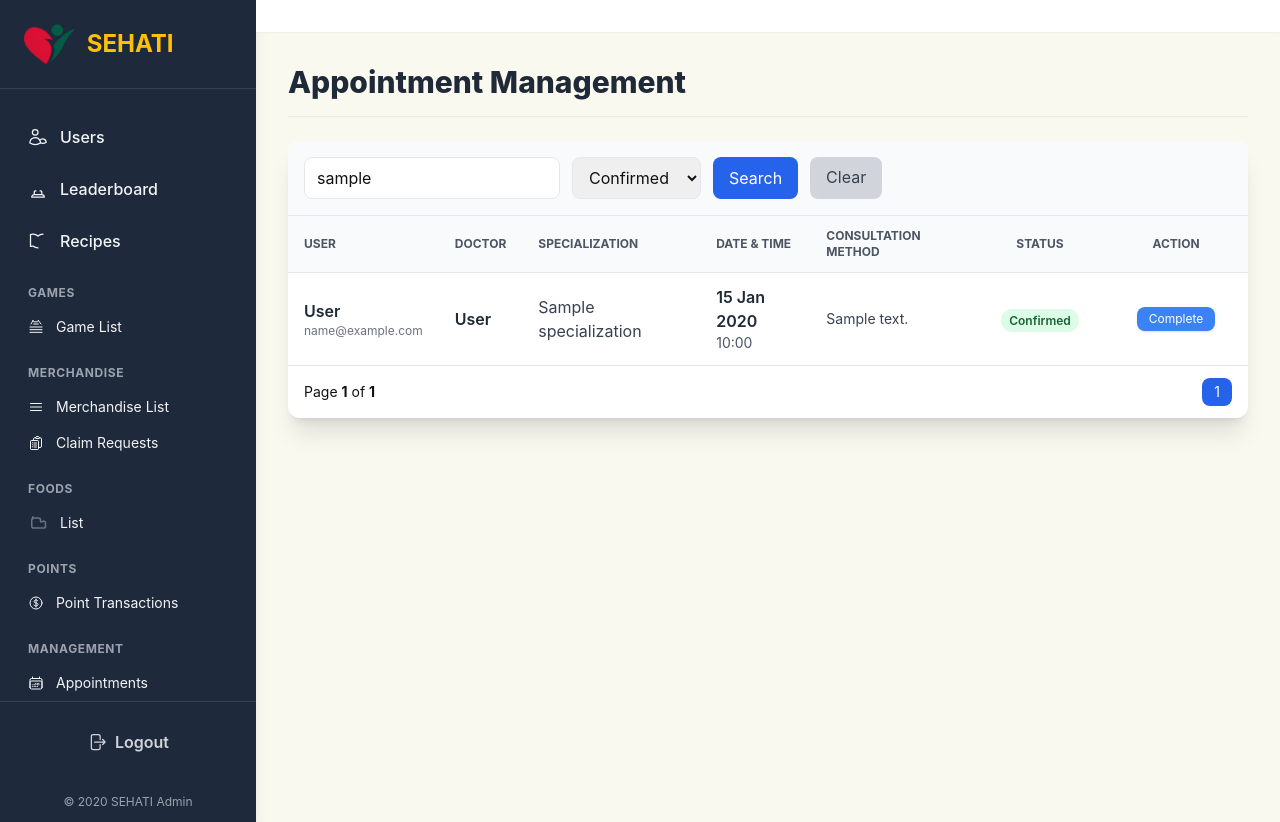
After one commit to ridwan-ansari/sehati, a FastAPI app: template app/src/templates/admin/appointments.html in a window 1280 px wide. The commit adds this page. Run offline with FastAPI, Linux system fonts and the light colour scheme; the template is opened without the code that fills it: most values are stand-ins (such as "Sample title", 1, 10 or a date in 2020); parts of the project's set-up code (start-up, migrations or seed data) failed here and were passed over; some libraries are stand-ins or nearby versions; some web fonts are replaced.

Commit message:
add appointment list in dashboard

```diff
--- /dev/null
+++ b/app/src/templates/admin/appointments.html
@@ -0,0 +1,216 @@
+{% extends "admin/base.html" %}
+{% block title %}Appointments{% endblock %}
+
+{% block content %}
+
+<div class="fixed top-4 right-4 z-50 space-y-2">
+    {% if success %}
+    <div id="success-toast" class="bg-green-500 text-white p-4 rounded-lg shadow-lg flex items-center gap-3 w-80">
+        <strong>Success!</strong>
+        <span class="ml-auto cursor-pointer" onclick="this.parentElement.remove()">×</span>
+    </div>
+    {% endif %}
+
+    {% if error %}
+    <div id="error-toast" class="bg-red-600 text-white p-4 rounded-lg shadow-lg flex items-center gap-3 w-80">
+        <strong>Error!</strong>
+        <span class="ml-auto cursor-pointer" onclick="this.parentElement.remove()">×</span>
+    </div>
+    {% endif %}
+</div>
+
+<div class="flex justify-between items-center mb-6 border-b pb-4">
+    <h2 class="text-3xl font-extrabold text-gray-800">Appointment Management</h2>
+</div>
+
+<div class="bg-white shadow-xl rounded-xl overflow-hidden">
+
+    <div class="p-4 border-b bg-gray-50">
+        <form method="get" class="flex gap-3">
+            <input
+                type="text"
+                name="username"
+                placeholder="Search by username..."
+                value="{{ username or '' }}"
+                class="border rounded-lg px-3 py-2 w-64 focus:outline-none focus:ring-2 focus:ring-blue-500"
+            >
+            <select name="status" class="border rounded-lg px-3 py-2 focus:outline-none focus:ring-2 focus:ring-blue-500">
+                <option value="">All Status</option>
+                <option value="pending" {% if status == 'pending' %}selected{% endif %}>Pending</option>
+                <option value="confirmed" {% if status == 'confirmed' %}selected{% endif %}>Confirmed</option>
+                <option value="rejected" {% if status == 'rejected' %}selected{% endif %}>Rejected</option>
+                <option value="completed" {% if status == 'completed' %}selected{% endif %}>Completed</option>
+                <option value="cancelled" {% if status == 'cancelled' %}selected{% endif %}>Cancelled</option>
+            </select>
+            <button type="submit" class="px-4 py-2 bg-blue-600 text-white rounded-lg hover:bg-blue-700">
+                Search
+            </button>
+            {% if username or status %}
+            <a href="?page=1&limit={{ limit }}"
+               class="px-4 py-2 bg-gray-300 text-gray-700 rounded-lg hover:bg-gray-400">
+                Clear
+            </a>
+            {% endif %}
+        </form>
+    </div>
+
+    <div class="overflow-x-auto">
+        <table class="min-w-full text-left divide-y divide-gray-200">
+            <thead>
+                <tr class="bg-gray-50 text-gray-600 uppercase text-xs">
+                    <th class="py-3 px-4 font-bold">User</th>
+                    <th class="py-3 px-4 font-bold">Doctor</th>
+                    <th class="py-3 px-4 font-bold">Specialization</th>
+                    <th class="py-3 px-4 font-bold">Date & Time</th>
+                    <th class="py-3 px-4 font-bold">Consultation Method</th>
+                    <th class="py-3 px-4 font-bold text-center w-32">Status</th>
+                    <th class="py-3 px-4 font-bold text-center w-36">Action</th>
+                </tr>
+            </thead>
+
+            <tbody class="divide-y divide-gray-100">
+            {% for a in appointments %}
+                <tr class="hover:bg-yellow-50/50">
+                    <td class="py-3 px-4">
+                        <div class="font-semibold text-gray-800">{{ a.user.fullname }}</div>
+                        <div class="text-xs text-gray-500">{{ a.user.email }}</div>
+                    </td>
+
+                    <td class="py-3 px-4">
+                        <div class="font-semibold text-gray-800">{{ a.professional.fullname }}</div>
+                    </td>
+
+                    <td class="py-3 px-4 text-gray-700">
+                        {{ a.professional.specialization }}
+                    </td>
+
+                    <td class="py-3 px-4">
+                        <div class="font-semibold text-gray-800">{{ a.appointment_date.strftime('%d %b %Y') }}</div>
+                        <div class="text-sm text-gray-600">{{ a.appointment_time.strftime('%H:%M') }}</div>
+                    </td>
+
+                    <td class="py-3 px-4 text-gray-700 text-sm">
+                        {{ a.notes or '-' }}
+                    </td>
+
+                    <td class="py-3 px-4 text-center">
+                        {% if a.status == 'pending' %}
+                            <span class="px-2 py-1 bg-yellow-100 text-yellow-800 rounded-full text-xs font-semibold">Pending</span>
+                        {% elif a.status == 'confirmed' %}
+                            <span class="px-2 py-1 bg-green-100 text-green-800 rounded-full text-xs font-semibold">Confirmed</span>
+                        {% elif a.status == 'approved' %}
+                            <span class="px-2 py-1 bg-green-100 text-green-800 rounded-full text-xs font-semibold">Approved</span>
+                        {% elif a.status == 'rejected' %}
+                            <span class="px-2 py-1 bg-red-100 text-red-800 rounded-full text-xs font-semibold">Rejected</span>
+                        {% elif a.status == 'completed' %}
+                            <span class="px-2 py-1 bg-blue-100 text-blue-800 rounded-full text-xs font-semibold">Completed</span>
+                        {% elif a.status == 'cancelled' %}
+                            <span class="px-2 py-1 bg-gray-100 text-gray-800 rounded-full text-xs font-semibold">Cancelled</span>
+                        {% endif %}
+                    </td>
+
+                    <td class="py-3 px-4 text-center">
+                        <div class="flex justify-center gap-2">
+                            {% if a.status == 'pending' %}
+                                <form method="post" action="/dashboard/appointments/update/{{ a.id }}/confirmed" class="contents">
+                                    <button type="submit"
+                                        class="px-3 py-1 bg-green-500 text-white text-xs rounded-lg shadow hover:bg-green-600">
+                                        Confirm
+                                    </button>
+                                </form>
+                                <form method="post" action="/dashboard/appointments/update/{{ a.id }}/rejected" class="contents">
+                                    <button type="submit"
+                                        class="px-3 py-1 bg-red-600 text-white text-xs rounded-lg shadow hover:bg-red-700">
+                                        Reject
+                                    </button>
+                                </form>
+                            {% elif a.status == 'confirmed' %}
+                                <form method="post" action="/dashboard/appointments/update/{{ a.id }}/completed" class="contents">
+                                    <button type="submit"
+                                        class="px-3 py-1 bg-blue-500 text-white text-xs rounded-lg shadow hover:bg-blue-600">
+                                        Complete
+                                    </button>
+                                </form>
+                            {% else %}
+                                <span class="text-xs text-gray-400">No action</span>
+                            {% endif %}
+                        </div>
+                    </td>
+                </tr>
+            {% endfor %}
+            </tbody>
+        </table>
+    </div>
+
+    <div class="flex justify-between items-center px-4 py-3 border-t">
+        <div class="text-sm">
+            Page <strong>{{ page }}</strong> of <strong>{{ total_pages }}</strong>
+        </div>
+
+        <div class="flex gap-1">
+            {% set max_visible_pages = 5 %}
+            {% set boundary_pages = 2 %}
+            {% set start_page = [page - boundary_pages, 2] | max %}
+            {% set end_page = [page + boundary_pages, total_pages - 1] | min %}
+
+            {% if page <= boundary_pages %}
+                {% set end_page = [max_visible_pages, total_pages - 1] | min %}
+            {% elif page >= total_pages - boundary_pages + 1 %}
+                {% set start_page = [total_pages - max_visible_pages + 1, 2] | max %}
+            {% endif %}
+
+            {% set pages_to_show = range(1, total_pages + 1) %}
+
+            {% if page > 1 %}
+            <a href="?page={{ page - 1 }}&limit={{ limit }}&username={{ username or '' }}&status={{ status or '' }}"
+               class="px-3 py-1 border rounded-lg bg-white hover:bg-gray-100 text-sm">Prev</a>
+            {% endif %}
+
+            {% if total_pages > 0 %}
+                {% if 1 == page %}
+                    <span class="px-3 py-1 bg-blue-600 text-white rounded-lg text-sm">1</span>
+                {% else %}
+                    <a href="?page=1&limit={{ limit }}&username={{ username or '' }}&status={{ status or '' }}"
+                       class="px-3 py-1 border rounded-lg text-sm hover:bg-gray-100">1</a>
+                {% endif %}
+            {% endif %}
+
+            {% if start_page > 2 %}
+                <span class="px-3 py-1 text-gray-500 text-sm">...</span>
+            {% endif %}
+
+            {% for p in pages_to_show %}
+                {% if p > 1 and p < total_pages %}
+                    {% if p >= start_page and p <= end_page %}
+                        {% if p == page %}
+                            <span class="px-3 py-1 bg-blue-600 text-white rounded-lg text-sm">{{ p }}</span>
+                        {% else %}
+                            <a href="?page={{ p }}&limit={{ limit }}&username={{ username or '' }}&status={{ status or '' }}"
+                               class="px-3 py-1 border rounded-lg text-sm hover:bg-gray-100">{{ p }}</a>
+                        {% endif %}
+                    {% endif %}
+                {% endif %}
+            {% endfor %}
+
+            {% if end_page < total_pages - 1 %}
+                <span class="px-3 py-1 text-gray-500 text-sm">...</span>
+            {% endif %}
+
+            {% if total_pages > 1 %}
+                {% if total_pages == page %}
+                    <span class="px-3 py-1 bg-blue-600 text-white rounded-lg text-sm">{{ total_pages }}</span>
+                {% else %}
+                    <a href="?page={{ total_pages }}&limit={{ limit }}&username={{ username or '' }}&status={{ status or '' }}"
+                       class="px-3 py-1 border rounded-lg text-sm hover:bg-gray-100">{{ total_pages }}</a>
+                {% endif %}
+            {% endif %}
+
+            {% if page < total_pages %}
+            <a href="?page={{ page + 1 }}&limit={{ limit }}&username={{ username or '' }}&status={{ status or '' }}"
+               class="px-3 py-1 border rounded-lg bg-white hover:bg-gray-100 text-sm">Next</a>
+            {% endif %}
+        </div>
+    </div>
+</div>
+
+{% endblock %}
--- a/app/src/templates/admin/base.html
+++ b/app/src/templates/admin/base.html
@@ -403,6 +403,22 @@
           </a>
         </div>
 
+        <div class="pt-4">
+          <div class="px-4 pb-2 text-xs font-bold text-gray-400 uppercase tracking-wider">
+            Management
+          </div>
+          <a href="/dashboard/appointments"
+            class="menu-item flex items-center px-4 py-2 rounded-lg hover:bg-[var(--sidebar-hover)] transition-all duration-200 group {% if request.url.path.startswith('/dashboard/appointments') %}active{% endif %}">
+            <svg xmlns="http://www.w3.org/2000/svg" fill="none" viewBox="0 0 24 24"
+                stroke-width="1.5" stroke="currentColor"
+                class="w-4 h-4 mr-3 group-hover:text-[var(--primary)]">
+              <path stroke-linecap="round" stroke-linejoin="round"
+                    d="M6.75 3v2.25M17.25 3v2.25M3 18.75V7.5a2.25 2.25 0 0 1 2.25-2.25h13.5A2.25 2.25 0 0 1 21 7.5v11.25m-18 0A2.25 2.25 0 0 0 5.25 21h13.5A2.25 2.25 0 0 0 21 18.75m-18 0v-7.5A2.25 2.25 0 0 1 5.25 9h13.5A2.25 2.25 0 0 1 21 11.25v7.5m-9-6h.008v.008H12v-.008ZM12 15h.008v.008H12V15Zm0 2.25h.008v.008H12v-.008ZM9.75 15h.008v.008H9.75V15Zm0 2.25h.008v.008H9.75v-.008ZM7.5 15h.008v.008H7.5V15Zm0 2.25h.008v.008H7.5v-.008Zm6.75-4.5h.008v.008h-.008v-.008Zm0 2.25h.008v.008h-.008V15Zm0 2.25h.008v.008h-.008v-.008Zm2.25-4.5h.008v.008H16.5v-.008Zm0 2.25h.008v.008H16.5V15Z" />
+            </svg>
+            <span class="text-sm">Appointments</span>
+          </a>
+        </div>
+
       </nav>
     </div>
 
```
Also changed, not shown: app/src/router/appointment/crud.py (+72 -2 lines), app/src/router/dashboard/api.py (+64 -0 lines).
